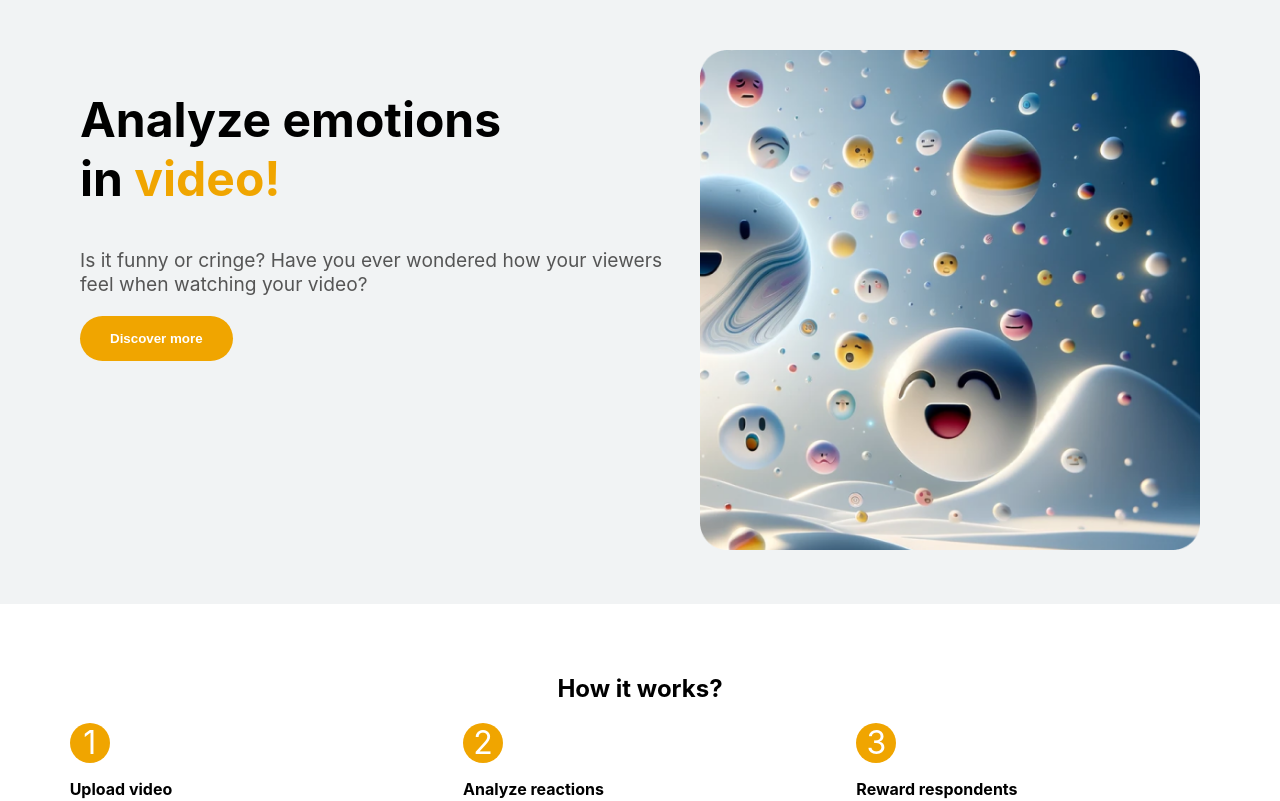
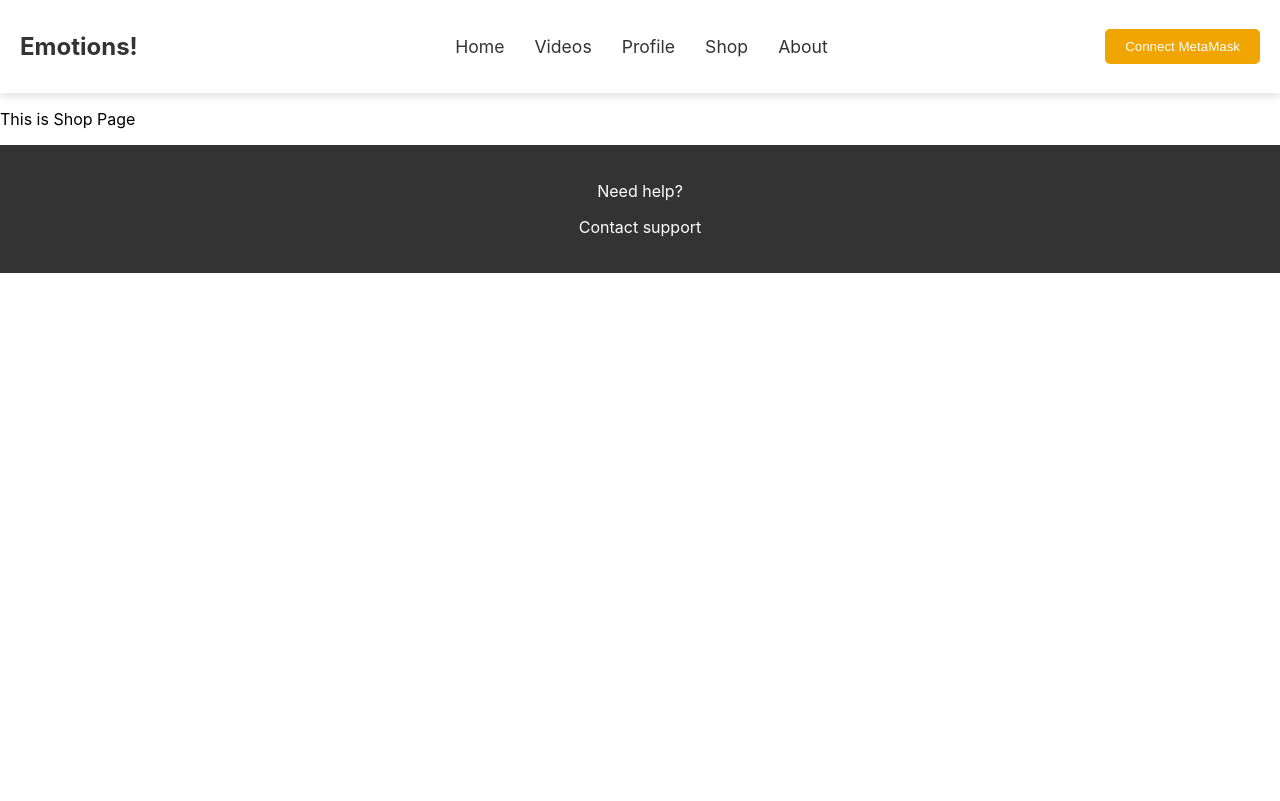
Before and after one commit to Gutanan/emotions-beta, a React (Create React App) app: page /shop in a window 1280 px wide. Shown: the top 801 px of the page. Built offline with nearby package versions, Linux system fonts and the light colour scheme.

Commit message:
Navbar.js added - react-router-dom library production test

```diff
--- a/package.json
+++ b/package.json
@@ -8,6 +8,7 @@
     "@testing-library/user-event": "^13.5.0",
     "react": "^18.3.1",
     "react-dom": "^18.3.1",
+    "react-router-dom": "^6.27.0",
     "react-scripts": "5.0.1",
     "web-vitals": "^2.1.4"
   },
--- a/src/App.js
+++ b/src/App.js
@@ -1,9 +1,28 @@
-import './App.css';
-import Homepage from './pages/HomePage';
+import React from 'react';
+import { BrowserRouter as Router, Routes, Route } from 'react-router-dom';
+import Navbar from './components/Navbar';
+import Footer from './components/Footer';
+import HomePage from './pages/HomePage';
+import VideosPage from './pages/VideosPage';
+import ProfilePage from './pages/ProfilePage';
+import ShopPage from './pages/ShopPage';
+import AboutPage from './pages/AboutPage';
 
 function App() {
   return (
-    <Homepage />
+      <Router>
+        <div>
+          <Navbar />
+          <Routes>
+            <Route path="/" element={<HomePage />} />
+            <Route path="/videos" element={<VideosPage />} />
+            <Route path="/profile" element={<ProfilePage />} />
+            <Route path="/shop" element={<ShopPage />} />
+            <Route path="/about" element={<AboutPage />} />
+          </Routes>
+          <Footer />
+        </div>
+      </Router>
   );
 }
 
--- /dev/null
+++ b/src/components/Footer.css
@@ -0,0 +1,12 @@
+/* Footer.css */
+.footer {
+    background-color: #333;
+    color: white;
+    text-align: center;
+    padding: 20px;
+}
+
+.footer a {
+    color: #f0a500;
+    text-decoration: none;
+}
--- /dev/null
+++ b/src/components/Footer.js
@@ -0,0 +1,12 @@
+import React from 'react';
+import './Footer.css';
+
+function Footer() {
+    return (
+        <footer className="footer">
+            <p>Need help? <p>Contact support</p></p>
+        </footer>
+    );
+}
+
+export default Footer;
--- /dev/null
+++ b/src/components/Navbar.css
@@ -0,0 +1,61 @@
+/* Navbar.css */
+.navbar {
+    display: flex;
+    justify-content: space-between;
+    align-items: center;
+    padding: 20px;
+    background-color: #fff;
+    box-shadow: 0 4px 8px rgba(0, 0, 0, 0.1);
+}
+
+.logo {
+    font-size: 1.5rem;
+    font-weight: bold;
+    color: #333;
+}
+
+.nav-links {
+    display: flex;
+    list-style-type: none;
+}
+
+.nav-links li {
+    margin: 0 15px;
+}
+
+.nav-links a {
+    text-decoration: none;
+    color: #333;
+    font-size: 1.1rem;
+    transition: color 0.3s ease;
+}
+
+.nav-links a:hover {
+    color: #f0a500; /* Barva při hoveru */
+}
+
+.auth-buttons {
+    display: flex;
+}
+
+.login-btn {
+    background-color: #f0a500;
+    color: white;
+    border: none;
+    padding: 10px 20px;
+    border-radius: 5px;
+    cursor: pointer;
+    transition: background-color 0.3s ease;
+}
+
+.login-btn:hover {
+    background-color: #d48900;
+}
+
+.account-info {
+    background-color: #f0a500;
+    color: white;
+    border: none;
+    padding: 10px 20px;
+    border-radius: 5px;
+}
--- /dev/null
+++ b/src/components/Navbar.js
@@ -0,0 +1,59 @@
+// src/components/Navbar.js
+import React, { useEffect, useState } from 'react';
+import { Link } from 'react-router-dom';
+import './Navbar.css';
+
+function Navbar() {
+    const [account, setAccount] = useState(null);
+    const [isConnected, setIsConnected] = useState(false);
+
+    useEffect(() => {
+        const checkConnection = async () => {
+            if (window.ethereum) {
+                const accounts = await window.ethereum.request({ method: 'eth_accounts' });
+                if (accounts.length > 0) {
+                    setAccount(accounts[0]);
+                    setIsConnected(true);
+                }
+            }
+        };
+
+        checkConnection();
+    }, []);
+
+    const connect = async () => {
+        if (window.ethereum) {
+            try {
+                const accounts = await window.ethereum.request({ method: 'eth_requestAccounts' });
+                setAccount(accounts[0]);
+                setIsConnected(true);
+            } catch (error) {
+                console.error('Connection Error:', error);
+            }
+        } else {
+            alert('MetaMask is not installed. Please install it to use this app.');
+        }
+    };
+
+    return (
+        <nav className="navbar">
+            <div className="logo">Emotions!</div>
+            <ul className="nav-links">
+                <li><Link to="/">Home</Link></li>
+                <li><Link to="/videos">Videos</Link></li>
+                <li><Link to="/profile">Profile</Link></li>
+                <li><Link to="/shop">Shop</Link></li>
+                <li><Link to="/about">About</Link></li>
+            </ul>
+            <div className="auth-buttons">
+                {isConnected ? (
+                    <span className="account-info">Connected as: {account}</span>
+                ) : (
+                    <button className="login-btn" onClick={connect}>Connect MetaMask</button>
+                )}
+            </div>
+        </nav>
+    );
+}
+
+export default Navbar;
--- /dev/null
+++ b/src/pages/AboutPage.js
@@ -0,0 +1,11 @@
+import React from 'react';
+
+function AboutPage() {
+    return (
+        <div>
+            <p>This is About Page</p>
+        </div>
+    );
+}
+
+export default AboutPage;
--- /dev/null
+++ b/src/pages/ProfilePage.js
@@ -0,0 +1,11 @@
+import React from 'react';
+
+function ProfilePage() {
+    return (
+        <div>
+            <p>This is Profile Page</p>
+        </div>
+    );
+}
+
+export default ProfilePage;
--- /dev/null
+++ b/src/pages/ShopPage.js
@@ -0,0 +1,11 @@
+import React from 'react';
+
+function ShopPage() {
+    return (
+        <div>
+            <p>This is Shop Page</p>
+        </div>
+    );
+}
+
+export default ShopPage;
--- /dev/null
+++ b/src/pages/VideosPage.js
@@ -0,0 +1,11 @@
+import React from 'react';
+
+function Videospage() {
+    return (
+        <div>
+            <p>This is Videos Page</p>
+        </div>
+    );
+}
+
+export default Videospage;
```
Also changed, not shown: 1 other file (tests, documents, lock files or other folders).
